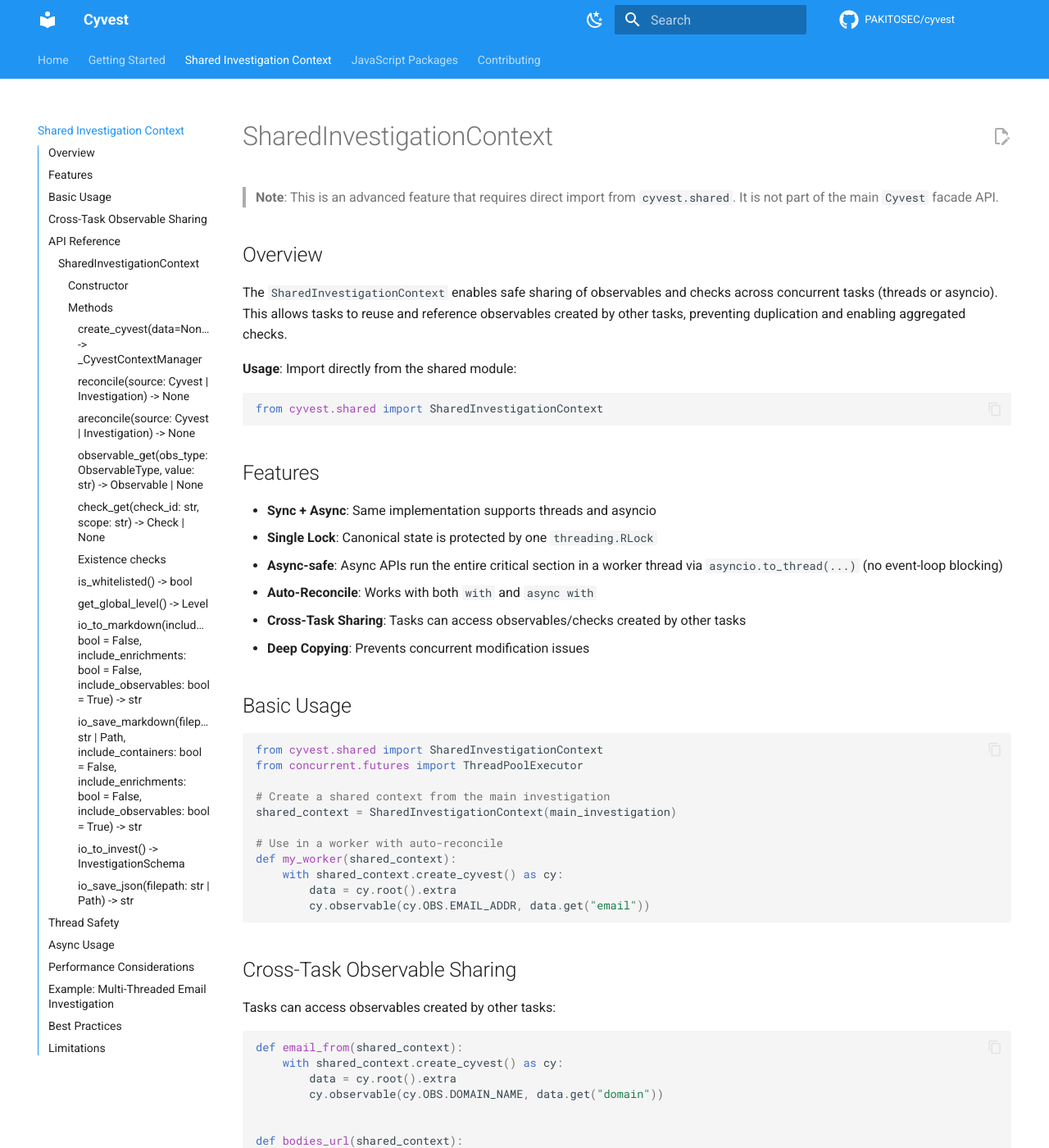
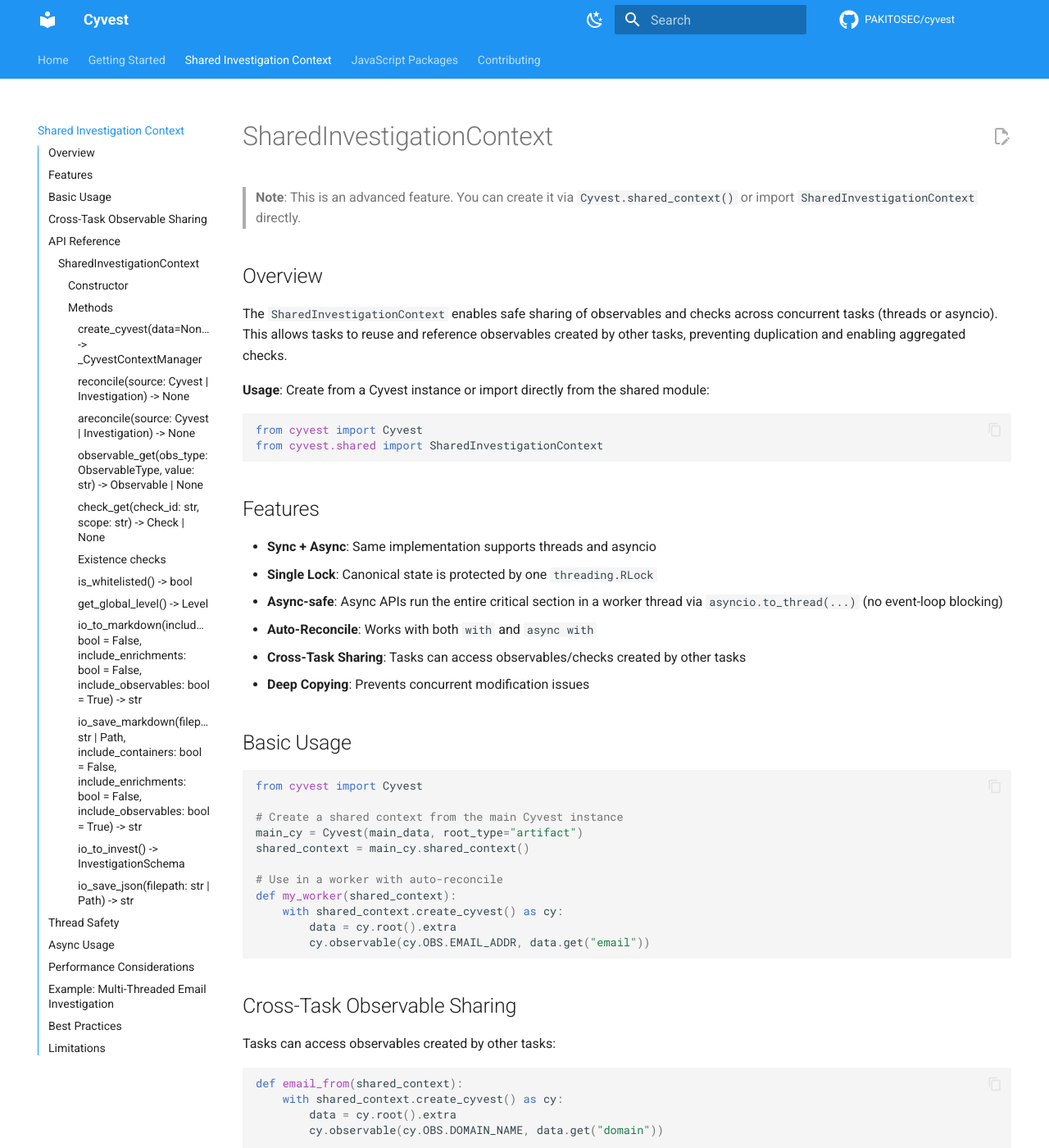
Before and after one commit to PakitoSec/cyvest, an MkDocs documentation site: the page built from docs/shared-investigation-context.md, in a window 1280 px wide and 1400 px high. Shown: the whole window at 82% size. Built offline with MkDocs 1.6.1 and Material for MkDocs 9.7.7, drawn with Linux system fonts in a browser that asks for light colours; comment, search, counter and statistics services are not loaded; some of the changed text lies outside the part shown.

Commit message:
feat: update package entry points and add Vitest configuration
- Changed the main entry point for @cyvest/cyvest-js and @cyvest/cyvest-vis from "dist/index.js" to "dist/index.cjs" for CommonJS compatibility.
- Added Vitest configuration files for both packages to facilitate testing.
- Updated pnpm-lock.yaml to include Vitest as a dependency.
- Introduced a root Vitest configuration to manage tests across packages.

refactor: enhance shared context in Cyvest

- Added a new method `shared_context` in the Cyvest class to create a SharedInvestigationContext with optional parameters for lock and max async workers.
- Modified the SharedInvestigationContext to accept a Cyvest instance instead of an Investigation, ensuring better integration and type safety.
- Updated tests to reflect changes in the initialization of SharedInvestigationContext, replacing Investigation instances with Cyvest instances.
- Ensured that all tests related to shared context and observable handling are updated to use the new structure.

test: improve test coverage for shared context functionality

- Refactored existing tests to utilize the new Cyvest instance for SharedInvestigationContext.
- Added new tests to validate the behavior of the shared context, including thread safety and observable sharing across tasks.
- Ensured comprehensive testing of the new features and methods introduced in the Cyvest class and SharedInvestigationContext.

````diff
--- a/docs/shared-investigation-context.md
+++ b/docs/shared-investigation-context.md
@@ -1,13 +1,14 @@
 # SharedInvestigationContext
 
-> **Note**: This is an advanced feature that requires direct import from `cyvest.shared`. It is not part of the main `Cyvest` facade API.
+> **Note**: This is an advanced feature. You can create it via `Cyvest.shared_context()` or import `SharedInvestigationContext` directly.
 
 ## Overview
 
 The `SharedInvestigationContext` enables safe sharing of observables and checks across concurrent tasks (threads or asyncio). This allows tasks to reuse and reference observables created by other tasks, preventing duplication and enabling aggregated checks.
 
-**Usage**: Import directly from the shared module:
+**Usage**: Create from a Cyvest instance or import directly from the shared module:
 ```python
+from cyvest import Cyvest
 from cyvest.shared import SharedInvestigationContext
 ```
 
@@ -23,11 +24,11 @@ from cyvest.shared import SharedInvestigationContext
 ## Basic Usage
 
 ```python
-from cyvest.shared import SharedInvestigationContext
-from concurrent.futures import ThreadPoolExecutor
+from cyvest import Cyvest
 
-# Create a shared context from the main investigation
-shared_context = SharedInvestigationContext(main_investigation)
+# Create a shared context from the main Cyvest instance
+main_cy = Cyvest(main_data, root_type="artifact")
+shared_context = main_cy.shared_context()
 
 # Use in a worker with auto-reconcile
 def my_worker(shared_context):
@@ -65,13 +66,13 @@ def bodies_url(shared_context):
 #### Constructor
 ```python
 SharedInvestigationContext(
-    main_investigation: Investigation,
+    main_cyvest: Cyvest,
     *,
     lock: threading.RLock | None = None,
     max_async_workers: int | None = None,
 )
 ```
-Creates a shared context from a main investigation. Automatically inherits `root_type`, `score_mode`, and `data`.
+Creates a shared context from a main Cyvest instance. Automatically inherits `root_type`, `score_mode`, and `data`.
 `max_async_workers` (optional) limits concurrent async callers.
 
 #### Methods
@@ -80,7 +81,7 @@ Creates a shared context from a main investigation. Automatically inherits `root
 Returns a context manager that creates a `Cyvest` instance and auto-reconciles on exit.
 
 **Parameters:**
-- `data`: Optional override data (defaults to main investigation's data)
+- `data`: Optional override data (defaults to the main Cyvest root data)
 
 **Returns:** Context manager yielding a `Cyvest` instance
 
@@ -165,7 +166,7 @@ Thread-safe: Uses lock to ensure consistent read of investigation state.
 
 **Examples:**
 ```python
-shared = SharedInvestigationContext(main_inv)
+shared = main_cy.shared_context()
 markdown = shared.io_to_markdown()
 print(markdown)
 ```
@@ -185,7 +186,7 @@ Thread-safe: Uses lock to ensure consistent read. Relative paths are converted t
 
 **Examples:**
 ```python
-shared = SharedInvestigationContext(main_inv)
+shared = main_cy.shared_context()
 path = shared.io_save_markdown("report.md")
 print(path)  # /absolute/path/to/report.md
 
@@ -201,7 +202,7 @@ Thread-safe: Uses lock to ensure consistent read of investigation state.
 
 **Examples:**
 ```python
-shared = SharedInvestigationContext(main_inv)
+shared = main_cy.shared_context()
 schema = shared.io_to_invest()
 print(schema.score, schema.level)
 ```
@@ -218,12 +219,12 @@ Thread-safe: Uses lock to ensure consistent read. Relative paths are converted t
 
 **Examples:**
 ```python
-shared = SharedInvestigationContext(main_inv)
+shared = main_cy.shared_context()
 path = shared.io_save_json("investigation.json")
 print(path)  # /absolute/path/to/investigation.json
 ```
 
-> Access merged results by reusing the original `Investigation` instance you passed to `SharedInvestigationContext`; reconciliation mutates it in place.
+> Access merged results by reusing the original `Cyvest` instance you passed to `SharedInvestigationContext`; reconciliation mutates it in place.
 
 !!! note "Provenance-aware reconciliation"
     `investigation_id` is serialized and checks carry canonical provenance (`origin_investigation_id`) for LOCAL_ONLY propagation.
````
Also changed, not shown: README.md (+5 -7 lines), 13 other files.
